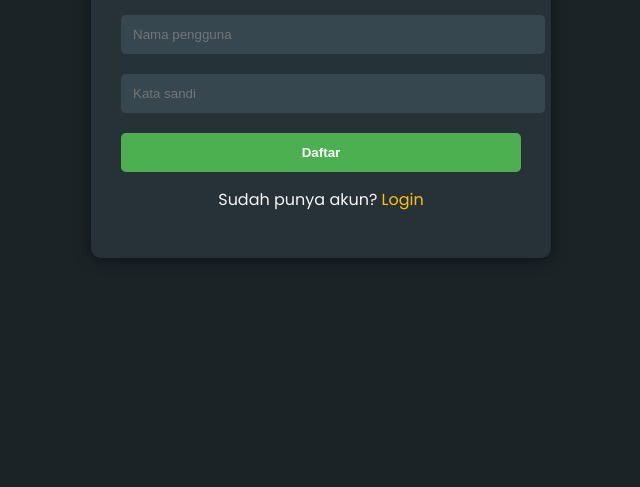
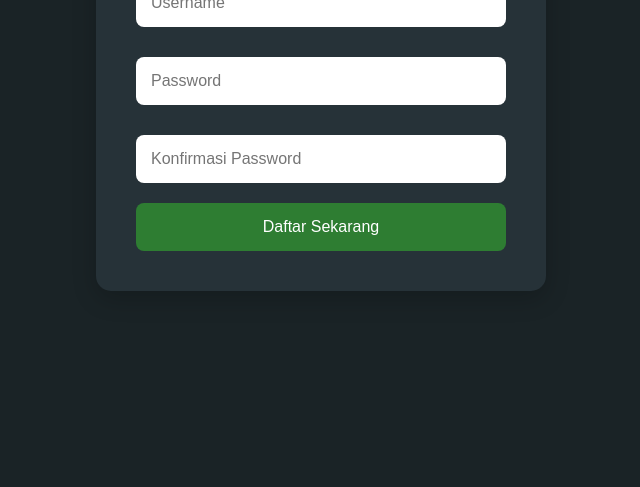
Before and after one commit to Teratesh1922/ZaaaStore, a plain HTML site: page register.html in a window 1280 px wide. Shown: the part 329-816 px from the top of the page, without its empty margins (319-959 px from the left). Drawn offline with Linux system fonts and the light colour scheme.

Commit message:
Update register.html

```diff
--- a/register.html
+++ b/register.html
@@ -1,98 +1,157 @@
 <!DOCTYPE html>
 <html lang="id">
 <head>
-  <meta charset="UTF-8">
-  <title>Daftar - ZAA TRX</title>
+  <meta charset="UTF-8" />
+  <meta name="viewport" content="width=device-width, initial-scale=1.0"/>
+  <title>Register - ZAA TRX</title>
   <link href="https://fonts.googleapis.com/css2?family=Poppins:wght@400;600&display=swap" rel="stylesheet">
   <style>
-    body {
-      background-color: #1a2326;
-      color: #f5f5f5;
-      font-family: 'Poppins', sans-serif;
-      display: flex;
-      justify-content: center;
-      align-items: center;
-      height: 100vh;
+    :root {
+      --primary: #2e7d32;
+      --error: #e53935;
+      --light: #f5f5f5;
+      --dark: #1a2326;
     }
 
-    .register-box {
-      background: #263238;
-      padding: 30px;
-      border-radius: 10px;
-      box-shadow: 0 0 15px rgba(0,0,0,0.5);
+    * {
+      box-sizing: border-box;
+      margin: 0;
+      padding: 0;
+    }
+
+    body {
+      font-family: 'Poppins', sans-serif;
+      background-color: var(--dark);
+      color: var(--light);
+      display: flex;
+      align-items: center;
+      justify-content: center;
+      min-height: 100vh;
+      padding: 20px;
+    }
+
+    .register-container {
+      background-color: #263238;
+      padding: 40px;
+      border-radius: 15px;
       width: 100%;
-      max-width: 400px;
+      max-width: 450px;
+      box-shadow: 0 8px 24px rgba(0,0,0,0.2);
     }
 
     h2 {
       text-align: center;
-      color: #4caf50;
-      margin-bottom: 20px;
+      margin-bottom: 30px;
+      font-size: 2rem;
+      color: var(--primary);
     }
 
-    input {
+    input[type="text"],
+    input[type="password"] {
       width: 100%;
-      padding: 12px;
-      margin: 10px 0;
+      padding: 15px;
+      margin: 10px 0 20px;
       border: none;
-      border-radius: 5px;
-      background-color: #37474f;
-      color: white;
+      border-radius: 8px;
+      font-size: 1rem;
     }
 
-    button {
+    input[type="submit"] {
       width: 100%;
-      padding: 12px;
-      background-color: #4caf50;
+      padding: 15px;
+      background-color: var(--primary);
       border: none;
-      border-radius: 5px;
-      color: white;
-      font-weight: bold;
+      border-radius: 8px;
+      color: #fff;
+      font-size: 1rem;
       cursor: pointer;
-      margin-top: 10px;
+      transition: background-color 0.3s ease;
     }
 
-    button:hover {
-      background-color: #66bb6a;
+    input[type="submit"]:hover {
+      background-color: #4caf50;
     }
 
-    p {
-      text-align: center;
-      margin-top: 15px;
+    .toast {
+      position: fixed;
+      bottom: 20px;
+      right: 20px;
+      padding: 16px 24px;
+      border-radius: 8px;
+      color: #fff;
+      font-size: 1rem;
+      z-index: 9999;
+      opacity: 0;
+      transform: translateY(20px);
+      transition: all 0.4s ease;
+      display: none;
     }
 
-    a {
-      color: #ffc107;
-      text-decoration: none;
-    }
+    .toast.success { background-color: var(--primary); }
+    .toast.error { background-color: var(--error); }
 
-    a:hover {
-      text-decoration: underline;
-    }
   </style>
 </head>
 <body>
-  <div class="register-box">
+
+  <div class="register-container">
     <h2>Daftar</h2>
-    <input type="text" id="username" placeholder="Nama pengguna">
-    <input type="password" id="password" placeholder="Kata sandi">
-    <button onclick="register()">Daftar</button>
-    <p>Sudah punya akun? <a href="login.html">Login</a></p>
+    <form id="registerForm">
+      <input type="text" id="username" placeholder="Username" required>
+      <input type="password" id="password" placeholder="Password" required>
+      <input type="password" id="confirmPassword" placeholder="Konfirmasi Password" required>
+      <input type="submit" value="Daftar Sekarang">
+    </form>
   </div>
 
+  <div id="toast" class="toast"></div>
+
   <script>
-    function register() {
-      const username = document.getElementById('username').value;
+    function showToast(message, type = 'success') {
+      const toast = document.getElementById('toast');
+      toast.textContent = message;
+      toast.className = `toast ${type}`;
+      toast.style.display = 'block';
+      setTimeout(() => {
+        toast.style.opacity = '1';
+        toast.style.transform = 'translateY(0)';
+      }, 100);
+      setTimeout(() => {
+        toast.style.opacity = '0';
+        toast.style.transform = 'translateY(20px)';
+        setTimeout(() => toast.style.display = 'none', 300);
+      }, 3000);
+    }
+
+    document.getElementById('registerForm').addEventListener('submit', function(e) {
+      e.preventDefault();
+
+      const username = document.getElementById('username').value.trim();
       const password = document.getElementById('password').value;
+      const confirmPassword = document.getElementById('confirmPassword').value;
 
-      if (username && password) {
-        localStorage.setItem("user", JSON.stringify({ username, password }));
-        alert("Pendaftaran berhasil!");
-        window.location.href = "login.html";
-      } else {
-        alert("Lengkapi semua kolom.");
+      if (username === '' || password === '' || confirmPassword === '') {
+        showToast('Semua kolom wajib diisi!', 'error');
+        return;
       }
-    }
+
+      if (password.length < 5) {
+        showToast('Password minimal 5 karakter!', 'error');
+        return;
+      }
+
+      if (password !== confirmPassword) {
+        showToast('Konfirmasi password tidak cocok!', 'error');
+        return;
+      }
+
+      // Simulasi pendaftaran sukses
+      showToast('Pendaftaran berhasil! Silakan login.', 'success');
+
+      // Simulasi redirect
+      // setTimeout(() => window.location.href = 'login.html', 1500);
+    });
   </script>
+
 </body>
 </html>
```
